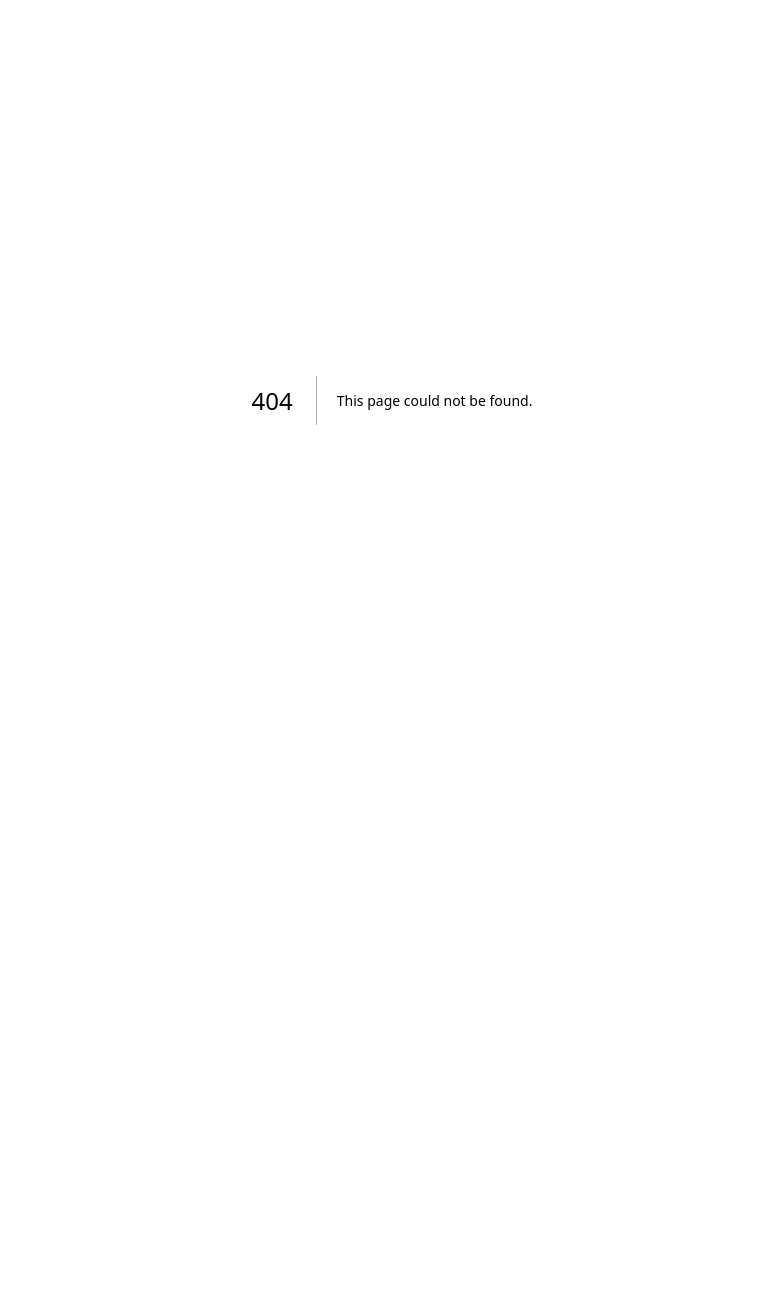
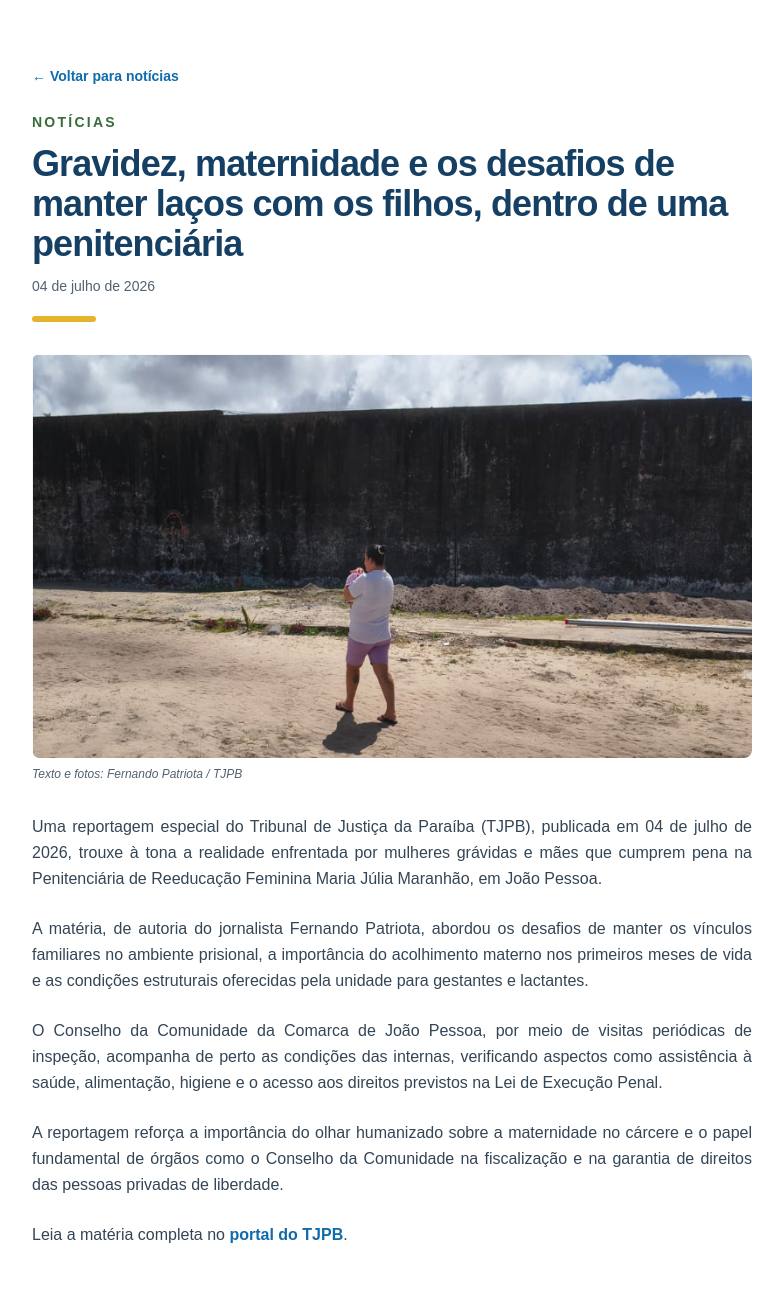
Before and after one commit to robsonlopespb1-ux/site-conselho-comunidade-jp, a Next.js app: page /noticias/gravidez-maternidade-penitenciaria in a window 1280 px wide. Before the commit this address had no page. Shown: the top 1294 px of the page, without its empty margins (248-1031 px from the left). Before the commit the page ends 800 px from the top, so only its background shows below. Built offline with nearby package versions, Linux system fonts and the light colour scheme.

Commit message:
feat: adiciona noticia gravidez-maternidade e reorganiza listagem com 4 itens

```diff
--- /dev/null
+++ b/src/app/noticias/gravidez-maternidade-penitenciaria/page.tsx
@@ -0,0 +1,101 @@
+import type { Metadata } from "next";
+import Link from "next/link";
+
+export const metadata: Metadata = {
+  title:
+    "Gravidez e maternidade na penitenciária | Conselho da Comunidade da Comarca de João Pessoa/PB",
+  description:
+    "Reportagem do TJPB retrata a realidade de mulheres grávidas e mães na Penitenciária Feminina Maria Júlia Maranhão, em João Pessoa, e o acompanhamento do Conselho da Comunidade.",
+};
+
+export default function GravidezMaternidadePenitenciariaPage() {
+  return (
+    <main className="bg-white">
+      <div className="max-w-3xl mx-auto px-6 py-16">
+        <Link
+          href="/noticias"
+          className="text-sm font-semibold text-[#0f6bab] underline-offset-4 transition hover:underline"
+        >
+          ← Voltar para notícias
+        </Link>
+
+        <p className="mt-6 text-sm font-bold uppercase tracking-[0.16em] text-[#386c38]">
+          Notícias
+        </p>
+        <h1 className="mt-3 text-3xl font-bold tracking-tight text-[#153f63] sm:text-4xl">
+          Gravidez, maternidade e os desafios de manter laços com os filhos,
+          dentro de uma penitenciária
+        </h1>
+        <p className="mt-3 text-sm text-[#526170]">04 de julho de 2026</p>
+        <div className="mt-5 h-1.5 w-16 rounded-full bg-[#e5b42b]" />
+
+        <img
+          src="/gravidez-maternidade.png"
+          alt="Mulheres e maternidade no sistema prisional"
+          className="mt-8 w-full rounded-lg"
+        />
+        <p className="mt-2 text-xs italic text-[#526170]">
+          Texto e fotos: Fernando Patriota / TJPB
+        </p>
+
+        <p className="mt-8 text-justify leading-relaxed text-[#344555]">
+          Uma reportagem especial do Tribunal de Justiça da Paraíba (TJPB),
+          publicada em 04 de julho de 2026, trouxe à tona a realidade
+          enfrentada por mulheres grávidas e mães que cumprem pena na
+          Penitenciária de Reeducação Feminina Maria Júlia Maranhão, em João
+          Pessoa.
+        </p>
+
+        <p className="mt-6 text-justify leading-relaxed text-[#344555]">
+          A matéria, de autoria do jornalista Fernando Patriota, abordou os
+          desafios de manter os vínculos familiares no ambiente prisional, a
+          importância do acolhimento materno nos primeiros meses de vida e as
+          condições estruturais oferecidas pela unidade para gestantes e
+          lactantes.
+        </p>
+
+        <p className="mt-6 text-justify leading-relaxed text-[#344555]">
+          O Conselho da Comunidade da Comarca de João Pessoa, por meio de
+          visitas periódicas de inspeção, acompanha de perto as condições das
+          internas, verificando aspectos como assistência à saúde,
+          alimentação, higiene e o acesso aos direitos previstos na Lei de
+          Execução Penal.
+        </p>
+
+        <p className="mt-6 text-justify leading-relaxed text-[#344555]">
+          A reportagem reforça a importância do olhar humanizado sobre a
+          maternidade no cárcere e o papel fundamental de órgãos como o
+          Conselho da Comunidade na fiscalização e na garantia de direitos das
+          pessoas privadas de liberdade.
+        </p>
+
+        <p className="mt-6 text-justify leading-relaxed text-[#344555]">
+          Leia a matéria completa no{" "}
+          <a
+            href="https://www.tjpb.jus.br/w/gravidez-maternidade-e-os-desafios-de-manter-la%C3%A7os-com-os-filhos-dentro-de-uma-penitenci%C3%A1ria-1"
+            target="_blank"
+            rel="noopener noreferrer"
+            className="text-[#0f6bab] hover:underline font-semibold"
+          >
+            portal do TJPB
+          </a>
+          .
+        </p>
+
+        <div className="mt-12 rounded-sm border border-[#d8e2ea] bg-[#f4f6f8] p-8 text-center sm:p-10">
+          <h2 className="text-xl font-bold text-[#153f63]">Quer saber mais?</h2>
+          <p className="mx-auto mt-3 max-w-2xl text-base leading-8 text-[#526170]">
+            Entre em contato com o Conselho da Comunidade de João Pessoa e saiba
+            como apoiar familiares de pessoas privadas de liberdade.
+          </p>
+          <Link
+            href="/#contato"
+            className="mt-6 inline-flex items-center justify-center rounded-sm bg-[#0f6bab] px-6 py-3 text-sm font-bold text-white shadow-sm transition-all duration-300 hover:bg-[#0d5d95] focus:outline-none focus:ring-2 focus:ring-[#e5b42b] focus:ring-offset-2"
+          >
+            Fale com o Conselho
+          </Link>
+        </div>
+      </div>
+    </main>
+  );
+}
--- a/src/app/noticias/page.tsx
+++ b/src/app/noticias/page.tsx
@@ -9,6 +9,15 @@ export const metadata: Metadata = {
 };
 
 const noticias = [
+  {
+    imagem: "/gravidez-maternidade.png",
+    data: "04 de julho de 2026",
+    titulo:
+      "Gravidez, maternidade e os desafios de manter laços com os filhos, dentro de uma penitenciária",
+    resumo:
+      "Reportagem do TJPB retrata a realidade de mulheres grávidas e mães na Penitenciária Feminina Maria Júlia Maranhão, em João Pessoa, e o acompanhamento do Conselho da Comunidade.",
+    href: "/noticias/gravidez-maternidade-penitenciaria",
+  },
   {
     imagem: "/thumb-cnj.jpeg",
     data: "Julho 2026",
--- a/src/components/NoticiasGrid.tsx
+++ b/src/components/NoticiasGrid.tsx
@@ -23,6 +23,19 @@ type Noticia = {
 };
 
 const noticias: Noticia[] = [
+  {
+    titulo:
+      "Gravidez, maternidade e os desafios de manter laços com os filhos, dentro de uma penitenciária",
+    data: "04 de julho de 2026",
+    href: "/noticias/gravidez-maternidade-penitenciaria",
+    resumo:
+      "Reportagem do TJPB retrata a realidade de mulheres grávidas e mães na Penitenciária Feminina Maria Júlia Maranhão, em João Pessoa, e o acompanhamento do Conselho da Comunidade.",
+    midia: {
+      tipo: "imagem",
+      src: "/gravidez-maternidade.png",
+      alt: "Mulheres e maternidade no sistema prisional",
+    },
+  },
   {
     titulo:
       "Visita técnica do CNJ à Paraíba destaca experiência com grupos reflexivos no sistema prisional",
@@ -60,19 +73,6 @@ const noticias: Noticia[] = [
       tipo: "imagem",
       src: "/acao-apoio-familiares-1.jpeg",
       alt: "Projeto LOTEP de acolhimento a familiares",
-    },
-  },
-  {
-    titulo:
-      "Conselho Gestor do FDD/PB aprova 12 projetos sociais voltados ao sistema prisional",
-    data: "2026",
-    href: "/noticias/fdd-projetos-sociais",
-    resumo:
-      "O Conselho Gestor do Fundo de Defesa dos Direitos Difusos da Paraíba aprovou 12 projetos sociais com foco na reinserção social, apoio a familiares e melhoria das condições do sistema prisional paraibano.",
-    midia: {
-      tipo: "imagem",
-      src: "/acao-apoio-familiares-2.jpeg",
-      alt: "Projetos sociais FDD/PB",
     },
   },
 ];
```
Also changed, not shown: public/gravidez-maternidade.png (added).
